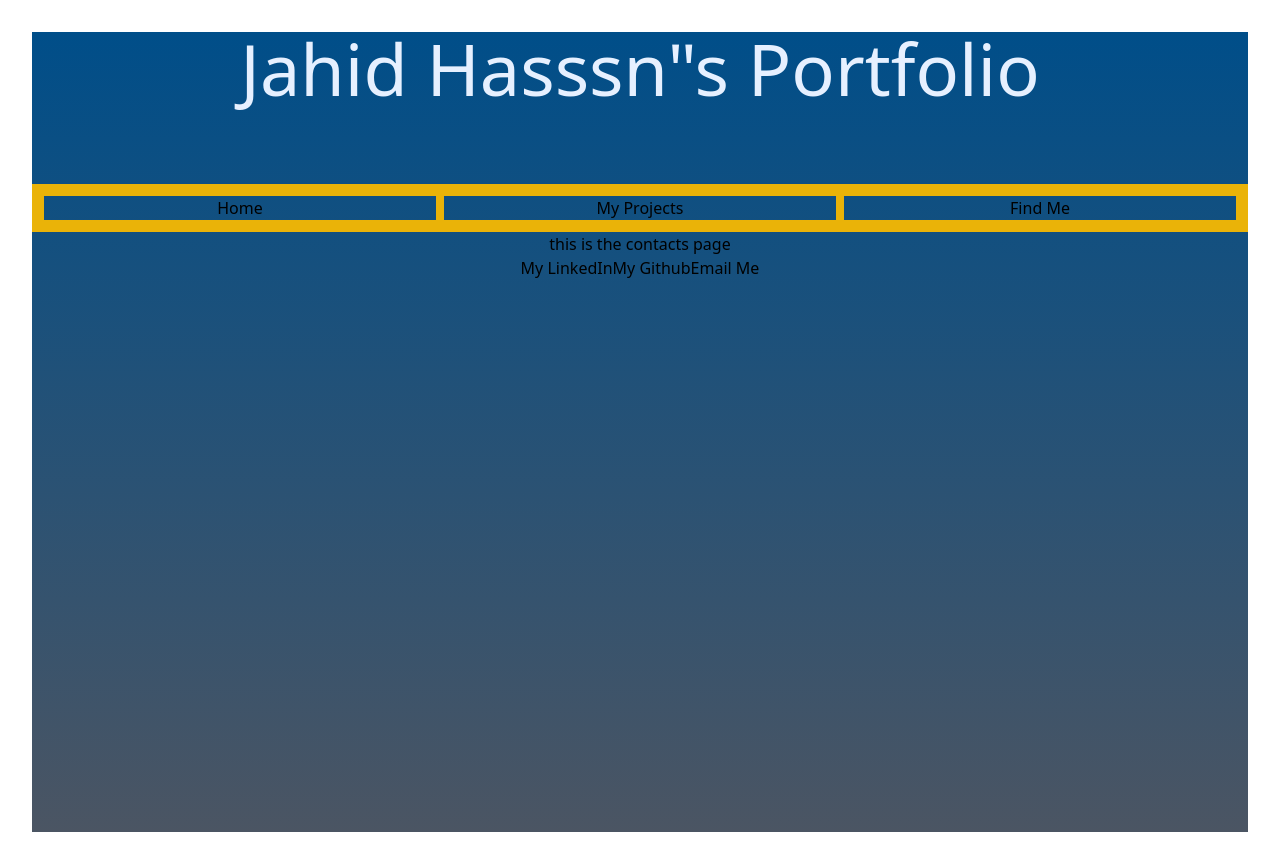
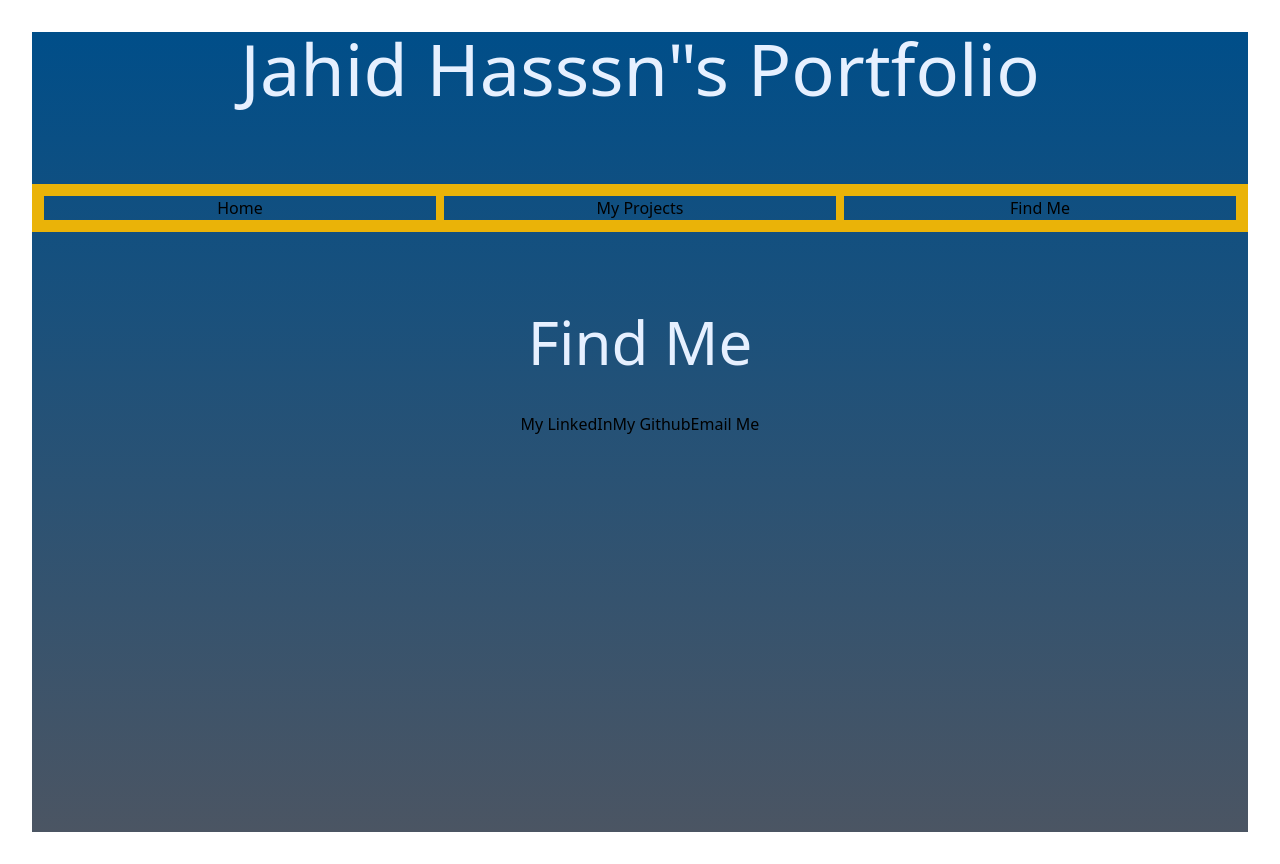
Before and after one commit to MJahidH/my-portfolio, a React (Vite) app in the folder my-portfolio/: page /findme in a window 1280 px wide. Built offline with nearby package versions, Linux system fonts and the light colour scheme.

Commit message:
find me page components nested into a div to add spacing between itself and the nav bar

```diff
--- a/my-portfolio/src/components/FindMePage.jsx
+++ b/my-portfolio/src/components/FindMePage.jsx
@@ -18,8 +18,8 @@ const FindMePage = () => {
   };
 
   return (
-    <>
-      <h1>this is the contacts page</h1>
+<div className="pt-20">
+<h1 className="pageMainSubheading">Find Me</h1>
       <button
         onClick={() => {
           openInNewTab(links.linkedIn);
@@ -36,7 +36,10 @@ const FindMePage = () => {
       </button>
 
       <button onClick={sendEmail}>Email Me</button>
-    </>
+
+
+</div>
+
   );
 };
 export default FindMePage;
```
